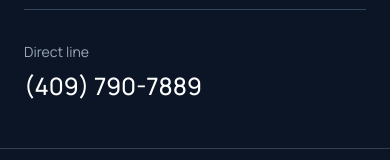
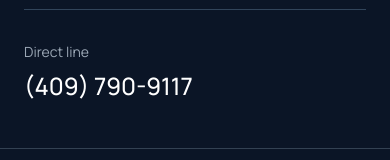
Before and after one commit to blankjw/elite-home-av, a Next.js app: page /contact in a window 390 px wide. Shown: the part 372-532 px from the top of the page. Built offline with nearby package versions, Linux system fonts and the light colour scheme.

Commit message:
Update Elite Home AV business phone to 409 790-9117

```diff
--- a/app/card/page.tsx
+++ b/app/card/page.tsx
@@ -7,7 +7,7 @@ import { cardQrSvg, getLiveCardUrl } from '@/lib/qr'
 export const metadata: Metadata = {
   title: 'John Blank | Elite Home AV',
   description:
-    'Digital business card for John Blank, Owner of Elite Home AV LLC in Lumberton, TX. Call or text (409) 790-7889.',
+    'Digital business card for John Blank, Owner of Elite Home AV LLC in Lumberton, TX. Call or text (409) 790-9117.',
   alternates: { canonical: CARD.cardUrl },
   openGraph: {
     title: 'John Blank | Elite Home AV',
--- a/app/contact/page.tsx
+++ b/app/contact/page.tsx
@@ -5,9 +5,9 @@ import { PageHero } from "@/components/page-hero"
 import { CONTACT } from "@/lib/site"
 
 export const metadata: Metadata = pageMetadata({
-  title: "Contact Elite Home AV | (409) 790-7889",
+  title: "Contact Elite Home AV | (409) 790-9117",
   description:
-    "Call or contact Elite Home AV LLC in Lumberton, TX. Serving Beaumont, Port Arthur, Galveston & all of SE Texas. (409) 790-7889 | john@elitehomeav.com",
+    "Call or contact Elite Home AV LLC in Lumberton, TX. Serving Beaumont, Port Arthur, Galveston & all of SE Texas. (409) 790-9117 | john@elitehomeav.com",
   path: "/contact",
 })
 
--- a/app/layout.tsx
+++ b/app/layout.tsx
@@ -22,7 +22,7 @@ const localBusiness = {
   name: 'Elite Home AV LLC',
   url: SITE_URL,
   sameAs: [FACEBOOK_URL],
-  telephone: '+1-409-790-7889',
+  telephone: '+14097909117',
   email: 'john@elitehomeav.com',
   image: `${SITE_URL}${OG_IMAGE.url}`,
   address: {
@@ -39,7 +39,7 @@ const localBusiness = {
   ],
   contactPoint: {
     '@type': 'ContactPoint',
-    telephone: '+1-409-790-7889',
+    telephone: '+14097909117',
     contactType: 'sales and service',
     areaServed: 'Southeast Texas',
   },
--- a/lib/card.ts
+++ b/lib/card.ts
@@ -8,9 +8,9 @@ export const CARD = {
   city: 'Lumberton',
   region: 'TX',
   country: 'United States',
-  phoneDisplay: '(409) 790-7889',
-  phoneTel: '4097907889',
-  phoneE164: '+14097907889',
+  phoneDisplay: '(409) 790-9117',
+  phoneTel: '+14097909117',
+  phoneE164: '+14097909117',
   email: 'john@elitehomeav.com',
   website: 'https://www.elitehomeav.com',
   websiteDisplay: 'www.elitehomeav.com',
--- a/lib/schema.ts
+++ b/lib/schema.ts
@@ -9,7 +9,7 @@ export const AREA_SERVED = [
 const PROVIDER = {
   "@type": "LocalBusiness",
   name: "Elite Home AV LLC",
-  telephone: "+1-409-790-7889",
+  telephone: "+14097909117",
   url: SITE_URL,
   address: {
     "@type": "PostalAddress",
--- a/lib/site.ts
+++ b/lib/site.ts
@@ -8,8 +8,8 @@ export const BRAND = {
 } as const
 
 export const CONTACT = {
-  phone: "(409) 790-7889",
-  phoneHref: "tel:4097907889",
+  phone: "(409) 790-9117",
+  phoneHref: "tel:+14097909117",
   email: "john@elitehomeav.com",
   emailHref: "mailto:john@elitehomeav.com",
   location: "Lumberton, TX 77657",
```
Also changed, not shown: public/card/email-signature.png.
